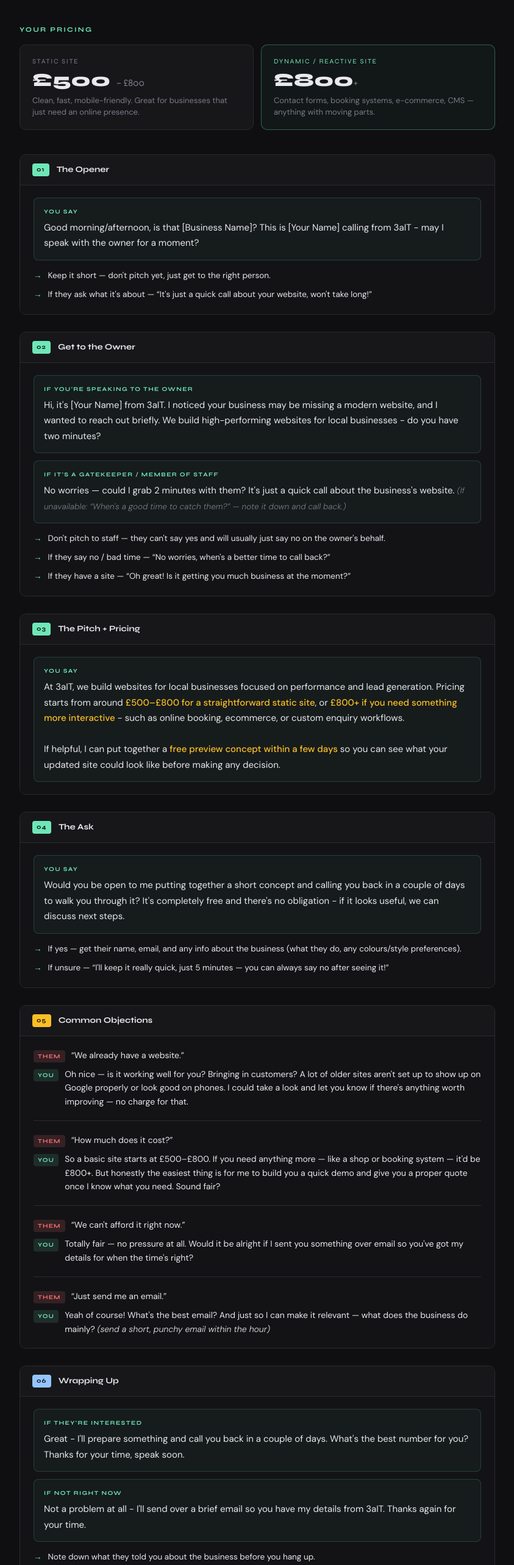
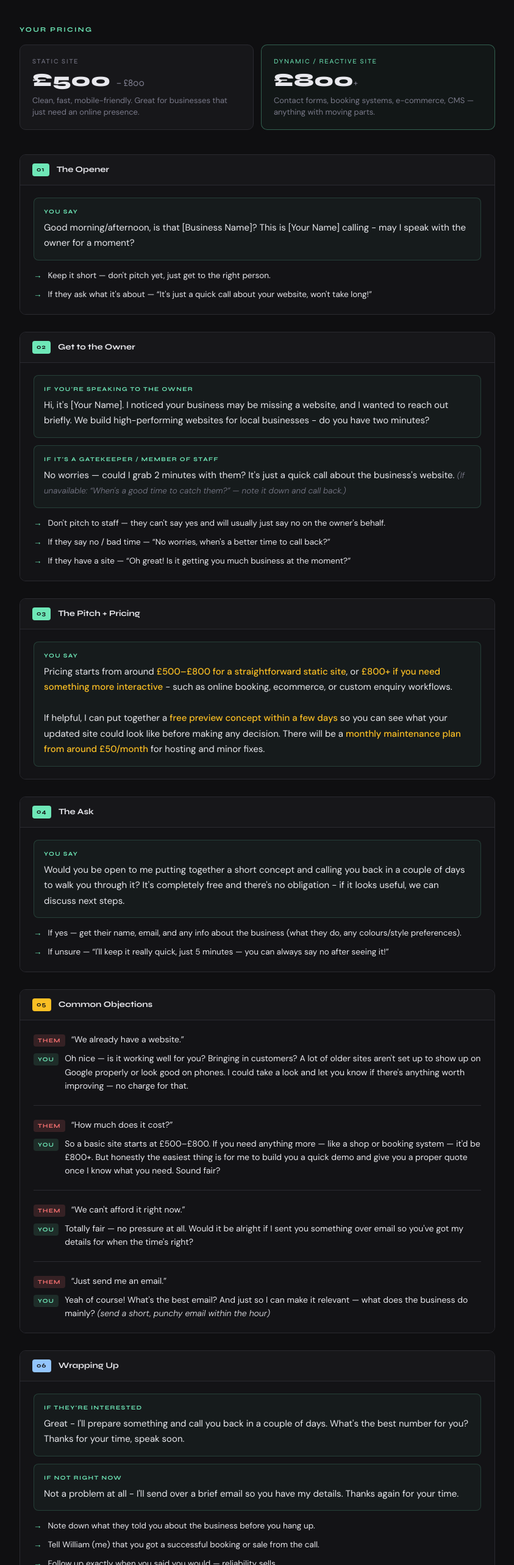
Before and after one commit to wgoulston/coldcallbase, a Next.js app: page /script in a window 1280 px wide. Shown: the part 234-2800 px from the top of the page at 61% size, without its empty margins (218-1061 px from the left). Built offline with nearby package versions, Linux system fonts and the light colour scheme; no server answers.

Commit message:
changed wording of script

```diff
--- a/app/script/page.tsx
+++ b/app/script/page.tsx
@@ -120,7 +120,7 @@
               <div className="script-block">
                 <span className="lbl">You say</span>
                 Good morning/afternoon, is that [Business Name]? This is [Your
-                Name] calling from 3aIT - may I speak with the owner for a
+                Name] calling - may I speak with the owner for a
                 moment?
               </div>
               <ul className="notes">
@@ -150,8 +150,8 @@
                 <span className="lbl">
                   If you&apos;re speaking to the owner
                 </span>
-                Hi, it&apos;s [Your Name] from 3aIT. I noticed your business may
-                be missing a modern website, and I wanted to reach out briefly.
+                Hi, it&apos;s [Your Name]. I noticed your business may
+                be missing a website, and I wanted to reach out briefly.
                 We build high-performing websites for local businesses - do you
                 have two minutes?
               </div>
@@ -197,8 +197,7 @@
             <div className="section-body">
               <div className="script-block">
                 <span className="lbl">You say</span>
-                At 3aIT, we build websites for local businesses focused on
-                performance and lead generation. Pricing starts from around{" "}
+                Pricing starts from around{" "}
                 <strong>£500–£800 for a straightforward static site</strong>, or{" "}
                 <strong>£800+ if you need something more interactive</strong> -
                 such as online booking, ecommerce, or custom enquiry workflows.
@@ -207,7 +206,7 @@
                 If helpful, I can put together a{" "}
                 <strong>free preview concept within a few days</strong> so you
                 can see what your updated site could look like before making any
-                decision.
+                decision. There will be a <strong> monthly maintenance plan from around £50/month </strong>for hosting and minor fixes.
               </div>
             </div>
           </div>
@@ -337,7 +336,7 @@
               <div className="script-block">
                 <span className="lbl">If not right now</span>
                 Not a problem at all - I&apos;ll send over a brief email so you
-                have my details from 3aIT. Thanks again for your time.
+                have my details. Thanks again for your time.
               </div>
               <ul className="notes">
                 <li>
```
